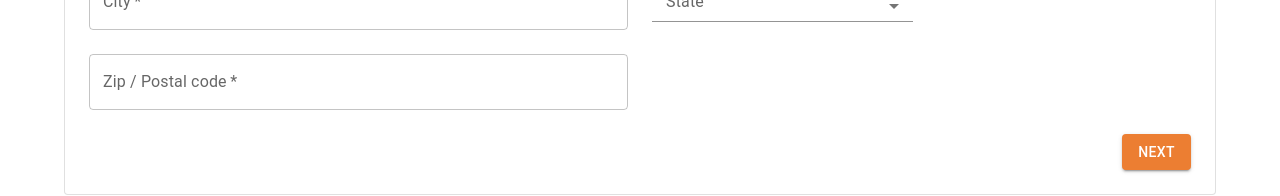
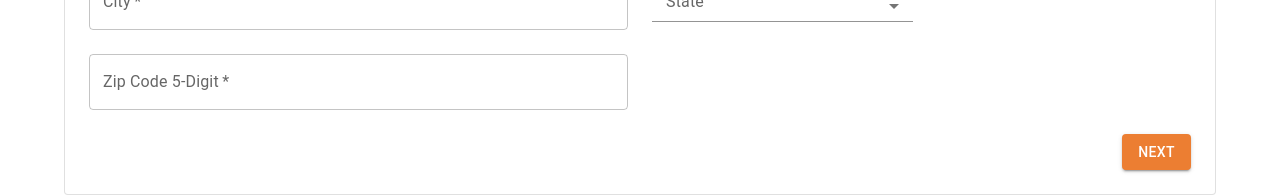
Before and after one commit to anmorr/journey-health-otc-medicare, a Next.js app: page /signup in a window 1280 px wide. Shown: the part 865-1061 px from the top of the page. Built offline with nearby package versions, Linux system fonts and the light colour scheme.

Commit message:
Fixed zip code to only allow 5 digits and numbers

```diff
--- a/components/checkout/AddressForm.js
+++ b/components/checkout/AddressForm.js
@@ -155,9 +155,11 @@ export default function AddressForm({
 
             if (!values.zip) {
                 errors.zip = 'Required';
-              } else if (values.zip.length > 10) {
-                errors.zip = 'Must be 10 characters or less';
-              }
+              } else if (values.zip.length > 5) {
+                errors.zip = 'Must be 5 characters or less';
+              } else if (!/^[0-9]*$/i.test(values.zip)) {
+                errors.zip = 'Invalid ZIP Code - Only numbers 0-9 allowed';
+            }
 
             // console.log(errors)
             if (Object.keys(errors).length > 0) {
@@ -407,7 +409,7 @@ export default function AddressForm({
             required
             id="zip"
             name="zip"
-            label="Zip / Postal code"
+            label="Zip Code 5-Digit"
             fullWidth
             autoComplete="shipping postal-code"
                       variant="outlined"
```
